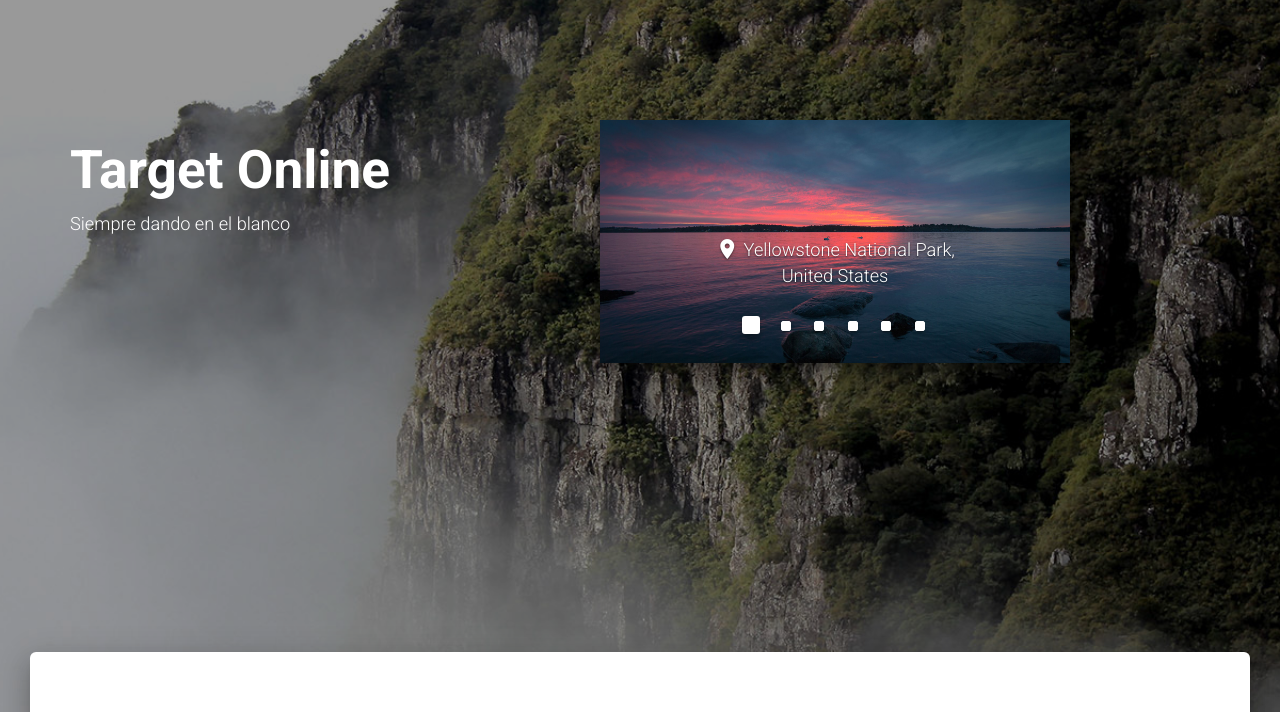
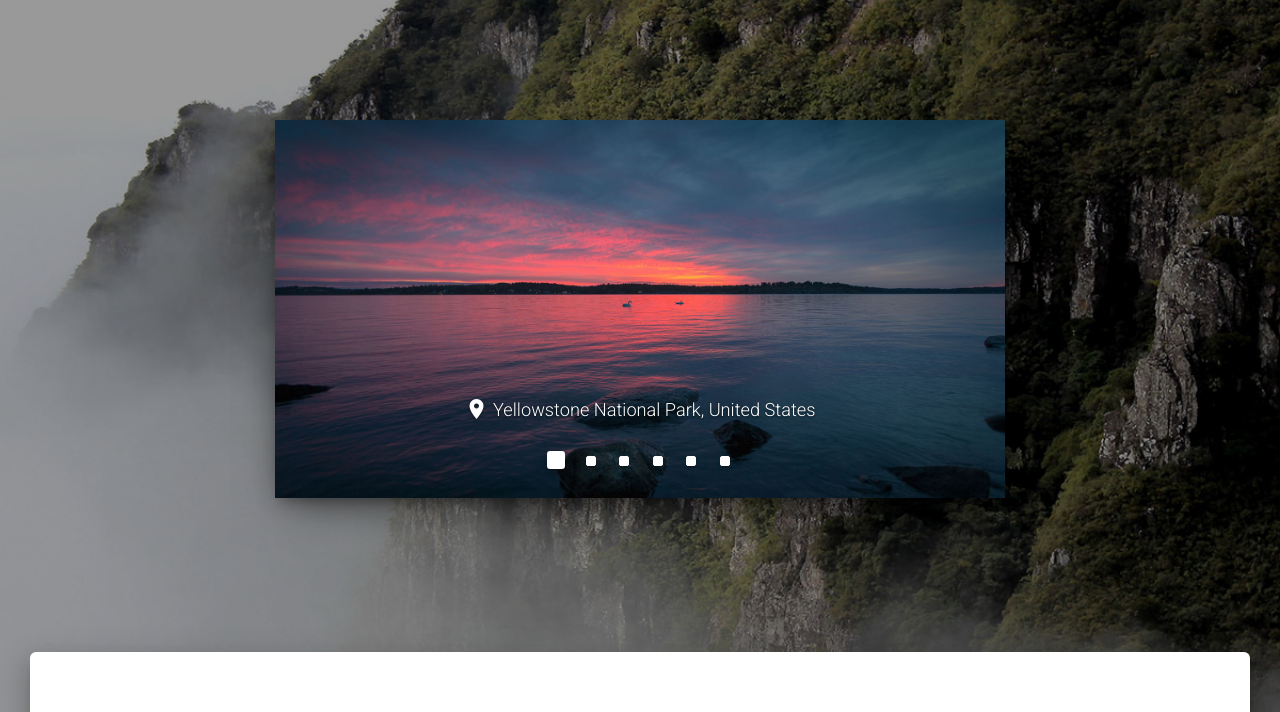
Before and after one commit to irojof/targetonline, a plain HTML site: page index.html in a window 1280 px wide. Shown: the part 88-800 px from the top of the page. Drawn offline with Linux system fonts and the light colour scheme.

Commit message:
titulo
modificacion

```diff
--- a/index.html
+++ b/index.html
@@ -38,7 +38,7 @@
         		</button>
         		<div class="logo-container">
 	                <div class="logo">
-	                    <img src="assets/img/pb2.png">
+	                    <img src="assets/img/pb2.png"> ¡DANDO EN EL BLANCO!
 	                </div>
 				</div>
         	</div>
@@ -86,11 +86,7 @@
         <div class="header header-filter" style="background-image: url('assets/img/bg4.jpeg');">
             <div class="container">
                 <div class="row">
-					<div class="col-md-4">
-						<h1 class="title">Target Online</h1>
-	                    <h4>Siempre dando en el blanco</h4>
-					</div>
-					<div class="col-md-8">
+					<div class="col-md-12">
 						<div class="col-md-8 col-md-offset-2">
 							<!-- Carousel Card -->
 							<div class="card card-raised card-carousel">
```
